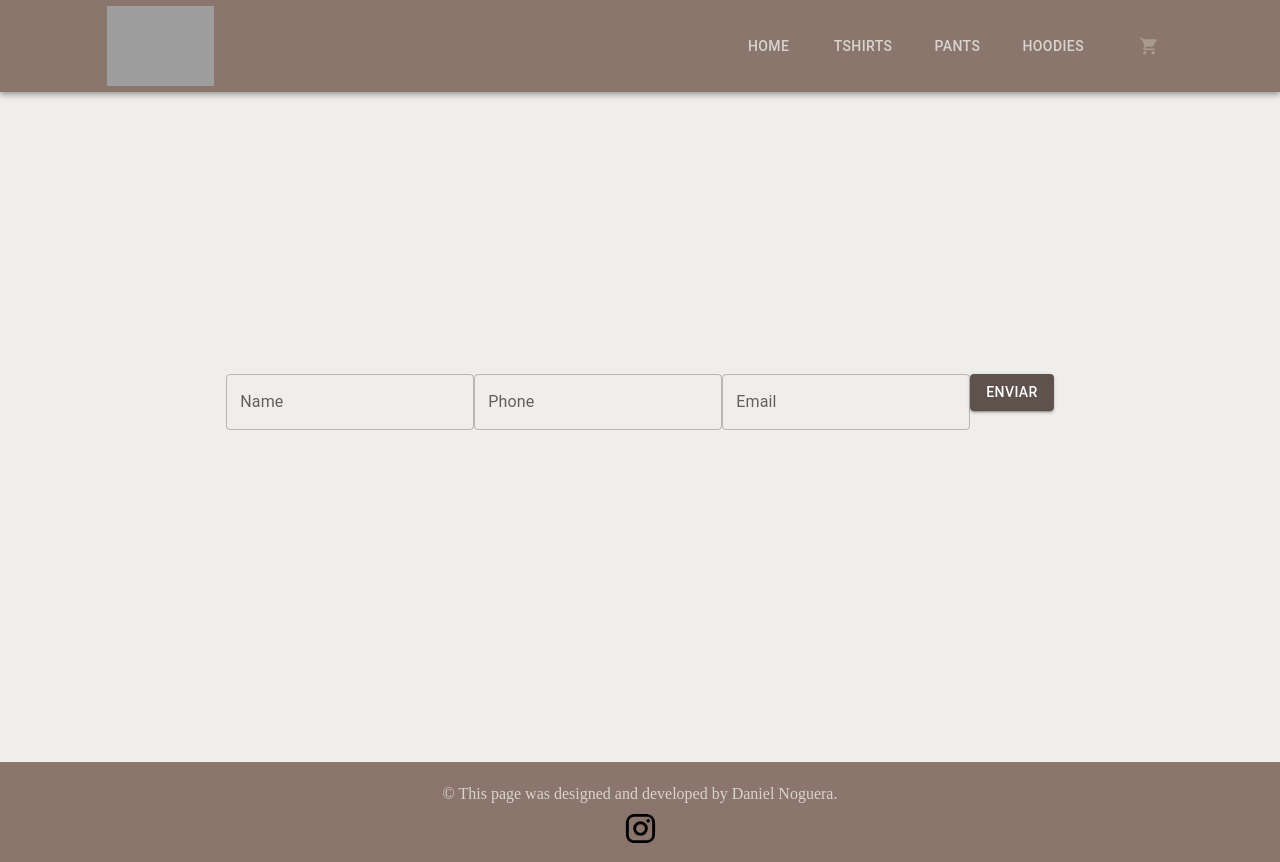
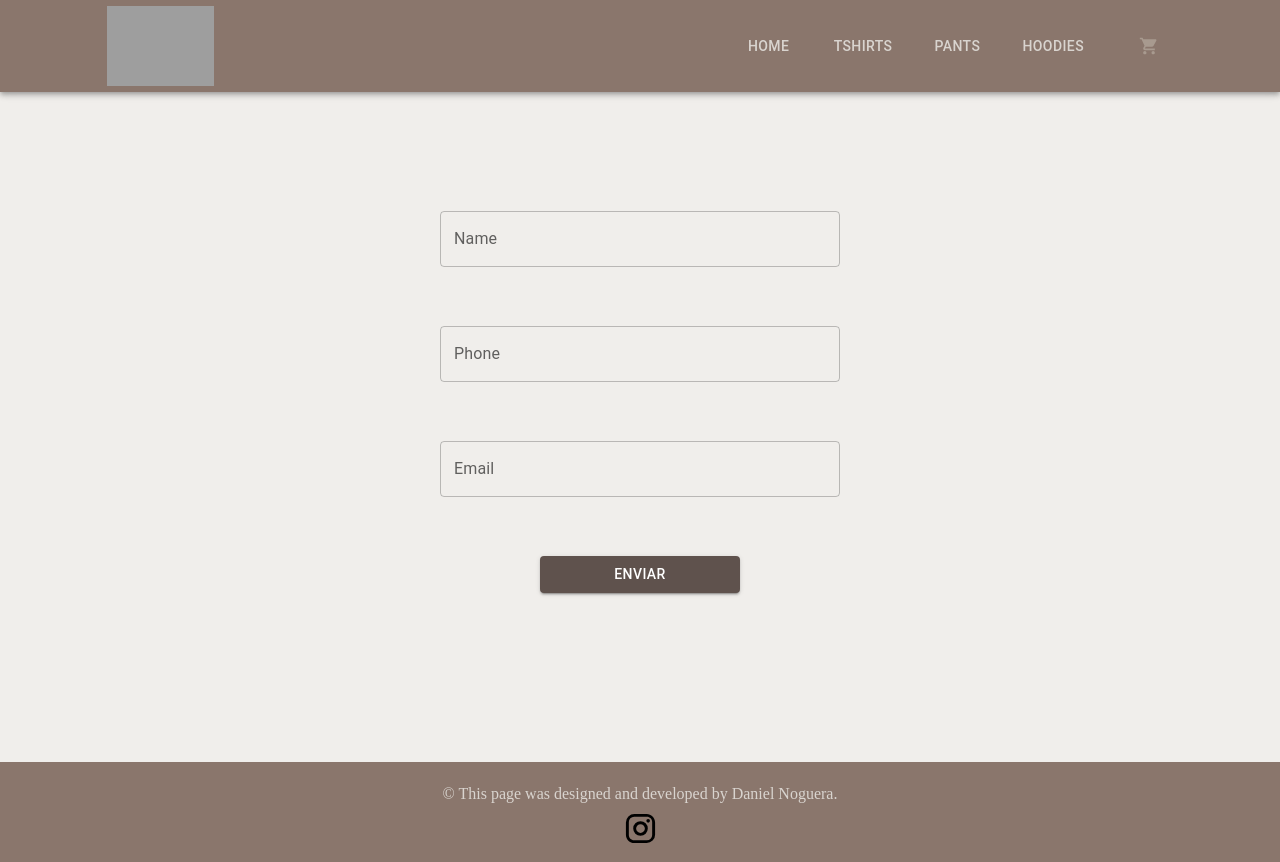
Before and after one commit to sbdanielduque/clases-react, a React (Vite) app: page /checkout in a window 1280 px wide. Built offline with nearby package versions, Linux system fonts and the light colour scheme; grey boxes are pictures that could not be loaded.

Commit message:
carrito y checkout listos

```diff
--- a/src/componets/common/cartTable/CartTable.jsx
+++ b/src/componets/common/cartTable/CartTable.jsx
@@ -5,10 +5,12 @@ import {
     TableBody,
     TableRow,
     TableCell,
+    IconButton,
 } from "@mui/material"
+import DeleteIcon from "@mui/icons-material/Delete"
 import "./cartTable.css"
 
-const CartTable = ({ cart, deleteItem, total }) => {
+const CartTable = ({ cart, deleteItem }) => {
     return (
         <div>
             <TableContainer
@@ -22,14 +24,17 @@ const CartTable = ({ cart, deleteItem, total }) => {
                     sx={{
                         width: "700px",
                         border: "2px solid #fff",
+                        borderRadius: "3px",
+                        borderCollapse: "initial",
                     }}
                 >
                     <TableHead>
                         <TableRow>
                             <TableCell>IMG</TableCell>
                             <TableCell>NAME</TableCell>
-                            <TableCell>QUANTITY</TableCell>
-                            <TableCell align="right">PRICE</TableCell>
+                            <TableCell align="center">QUANTITY</TableCell>
+                            <TableCell align="center">PRICE</TableCell>
+                            <TableCell align="right">DELETE</TableCell>
                         </TableRow>
                     </TableHead>
                     <TableBody>
@@ -43,9 +48,20 @@ const CartTable = ({ cart, deleteItem, total }) => {
                                     />
                                 </TableCell>
                                 <TableCell>{product.name}</TableCell>
-                                <TableCell>{product.quantity}</TableCell>
+                                <TableCell align="center">
+                                    {product.quantity}
+                                </TableCell>
+                                <TableCell align="center">
+                                    {product.price}
+                                </TableCell>
                                 <TableCell align="right">
-                                    {product.price}
+                                    <IconButton
+                                        onClick={() => deleteItem(product.id)}
+                                        aria-label="delete"
+                                        color="error"
+                                    >
+                                        <DeleteIcon />
+                                    </IconButton>
                                 </TableCell>
                             </TableRow>
                         ))}
--- a/src/componets/pages/checkout/CheckoutFormik.jsx
+++ b/src/componets/pages/checkout/CheckoutFormik.jsx
@@ -1,4 +1,4 @@
-import { Button, TextField } from "@mui/material"
+import { Button, TextField, Typography } from "@mui/material"
 import "./checkout.css"
 import { useFormik } from "formik"
 import * as Yup from "yup"
@@ -43,10 +43,21 @@ export const CheckoutFormik = () => {
     return (
         <>
             {orderId ? (
-                <h1>Your order is: {orderId} </h1>
+                <div className="checkoutBox">
+                    <Typography
+                        variant="h4"
+                        sx={{
+                            border: "2px solid #fff",
+                            padding: "20px",
+                            borderRadius: 2,
+                        }}
+                    >
+                        Your order is: <div>{orderId}</div>
+                    </Typography>
+                </div>
             ) : (
                 <div className="formContainer">
-                    <form onSubmit={handleSubmit}>
+                    <form className="formColumn" onSubmit={handleSubmit}>
                         <TextField
                             variant="outlined"
                             type="text"
@@ -55,6 +66,7 @@ export const CheckoutFormik = () => {
                             onChange={handleChange}
                             error={errors.name ? true : false}
                             helperText={errors.name}
+                            sx={{ width: "400px" }}
                         />
                         <TextField
                             variant="outlined"
@@ -64,6 +76,7 @@ export const CheckoutFormik = () => {
                             onChange={handleChange}
                             error={errors.phone ? true : false}
                             helperText={errors.phone}
+                            sx={{ width: "400px" }}
                         />
                         <TextField
                             variant="outlined"
@@ -73,8 +86,13 @@ export const CheckoutFormik = () => {
                             onChange={handleChange}
                             error={errors.email ? true : false}
                             helperText={errors.email}
+                            sx={{ width: "400px" }}
                         />
-                        <Button variant="contained" type="submit">
+                        <Button
+                            variant="contained"
+                            type="submit"
+                            sx={{ width: "200px" }}
+                        >
                             Enviar
                         </Button>
                     </form>
--- a/src/componets/pages/checkout/checkout.css
+++ b/src/componets/pages/checkout/checkout.css
@@ -5,3 +5,18 @@
     padding: 100px;
     height: calc(100vh - 180px);
 }
+.formColumn {
+    display: flex;
+    flex-direction: column;
+    height: 500px;
+    align-items: center;
+    justify-content: space-evenly;
+}
+
+.checkoutBox {
+    display: flex;
+    flex-direction: column;
+    align-items: center;
+    height: 400px;
+    justify-content: center;
+}
```
